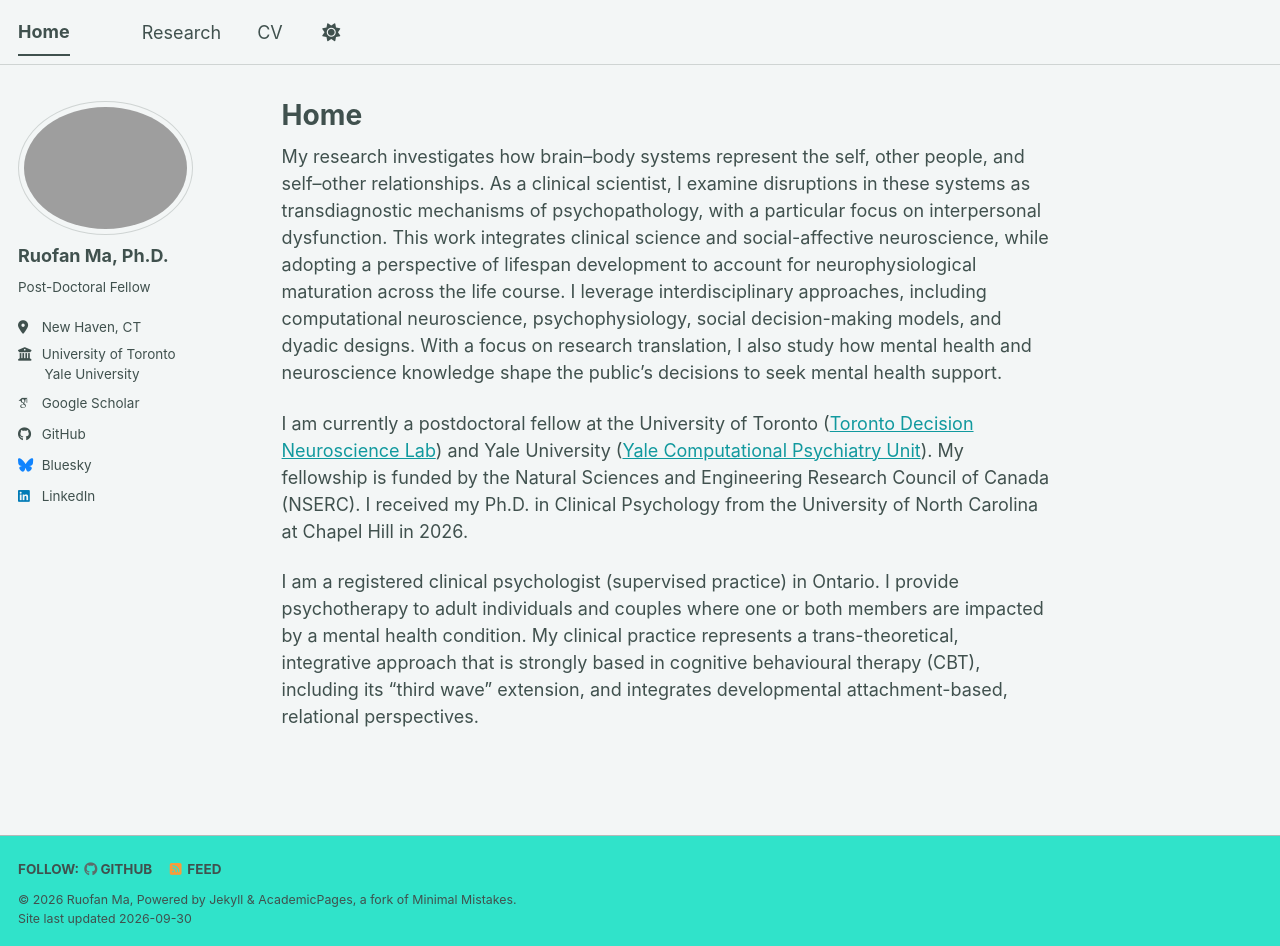
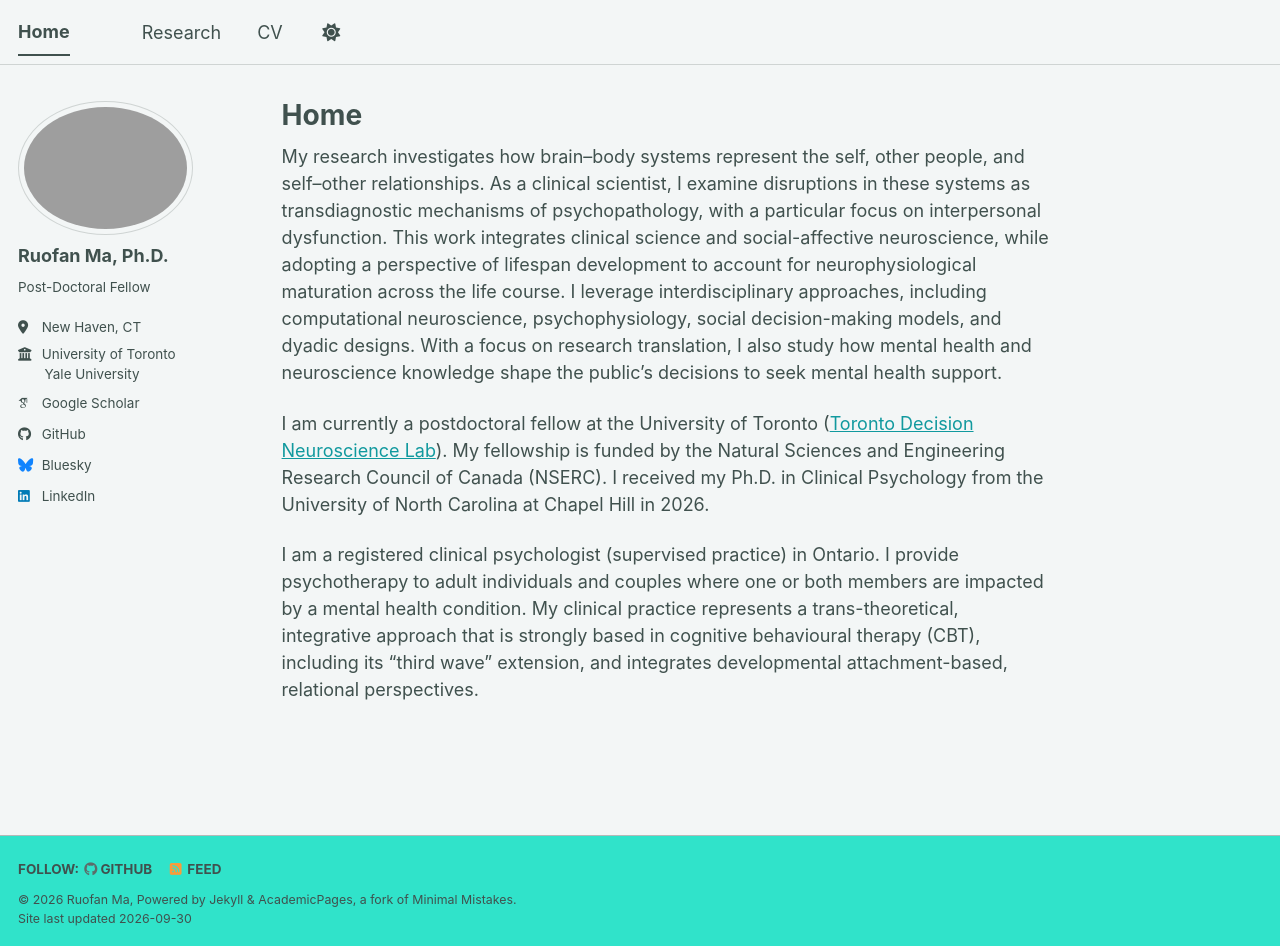
Before and after one commit to ruofanma/ruofanma.github.io, a Jekyll site: the page built from _pages/about.md, in a window 1280 px wide and 946 px high. Built offline with Jekyll 4.4.1, drawn with Linux system fonts in a browser that asks for light colours; some web fonts are replaced; a script bundle is joined from its source files by our own code; library files that are not in the unit come from our copies.

Commit message:
Update postdoctoral fellowship details
Removed mention of Yale University from the postdoctoral fellowship description.

```diff
--- a/_pages/about.md
+++ b/_pages/about.md
@@ -9,7 +9,7 @@ redirect_from:
 
 My research investigates how brain–body systems represent the self, other people, and self–other relationships. As a clinical scientist, I examine disruptions in these systems as transdiagnostic mechanisms of psychopathology, with a particular focus on interpersonal dysfunction. This work integrates clinical science and social-affective neuroscience, while adopting a perspective of lifespan development to account for neurophysiological maturation across the life course. I leverage interdisciplinary approaches, including computational neuroscience, psychophysiology, social decision-making models, and dyadic designs. With a focus on research translation, I also study how mental health and neuroscience knowledge shape the public’s decisions to seek mental health support.
 
-I am currently a postdoctoral fellow at the University of Toronto ([Toronto Decision Neuroscience Lab](https://www.decisionneurolab.com/)) and Yale University ([Yale Computational Psychiatry Unit](https://www.neurocpu.org/)). My fellowship is funded by the Natural Sciences and Engineering Research Council of Canada (NSERC). I received my Ph.D. in Clinical Psychology from the University of North Carolina at Chapel Hill in 2026.
+I am currently a postdoctoral fellow at the University of Toronto ([Toronto Decision Neuroscience Lab](https://www.decisionneurolab.com/)). My fellowship is funded by the Natural Sciences and Engineering Research Council of Canada (NSERC). I received my Ph.D. in Clinical Psychology from the University of North Carolina at Chapel Hill in 2026.
 
 I am a registered clinical psychologist (supervised practice) in Ontario. I provide psychotherapy to adult individuals and couples where one or both members are impacted by a mental health condition. My clinical practice represents a trans-theoretical, integrative approach that is strongly based in cognitive behavioural therapy (CBT), including its “third wave” extension, and integrates developmental attachment-based, relational perspectives.
 
```
